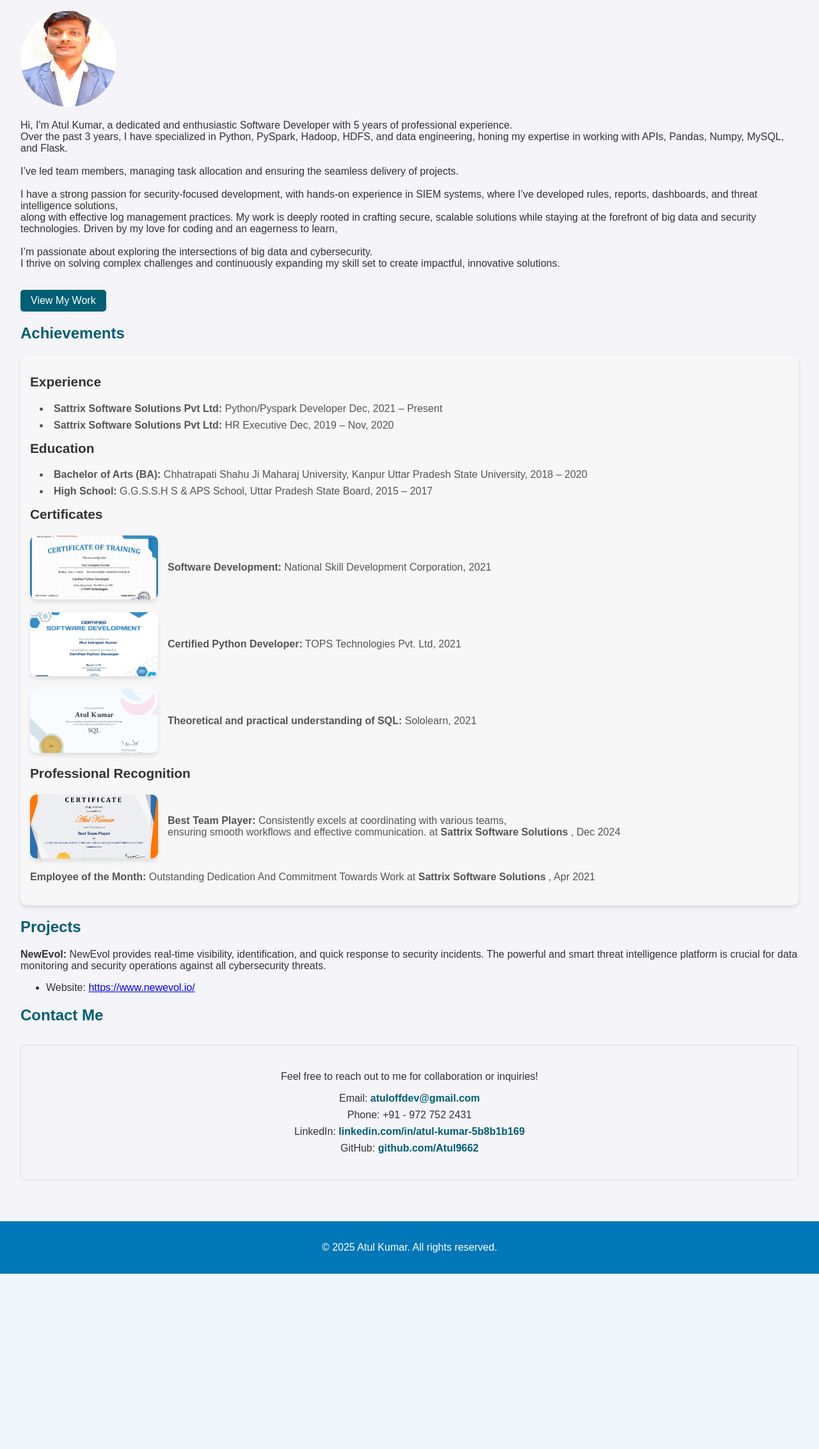
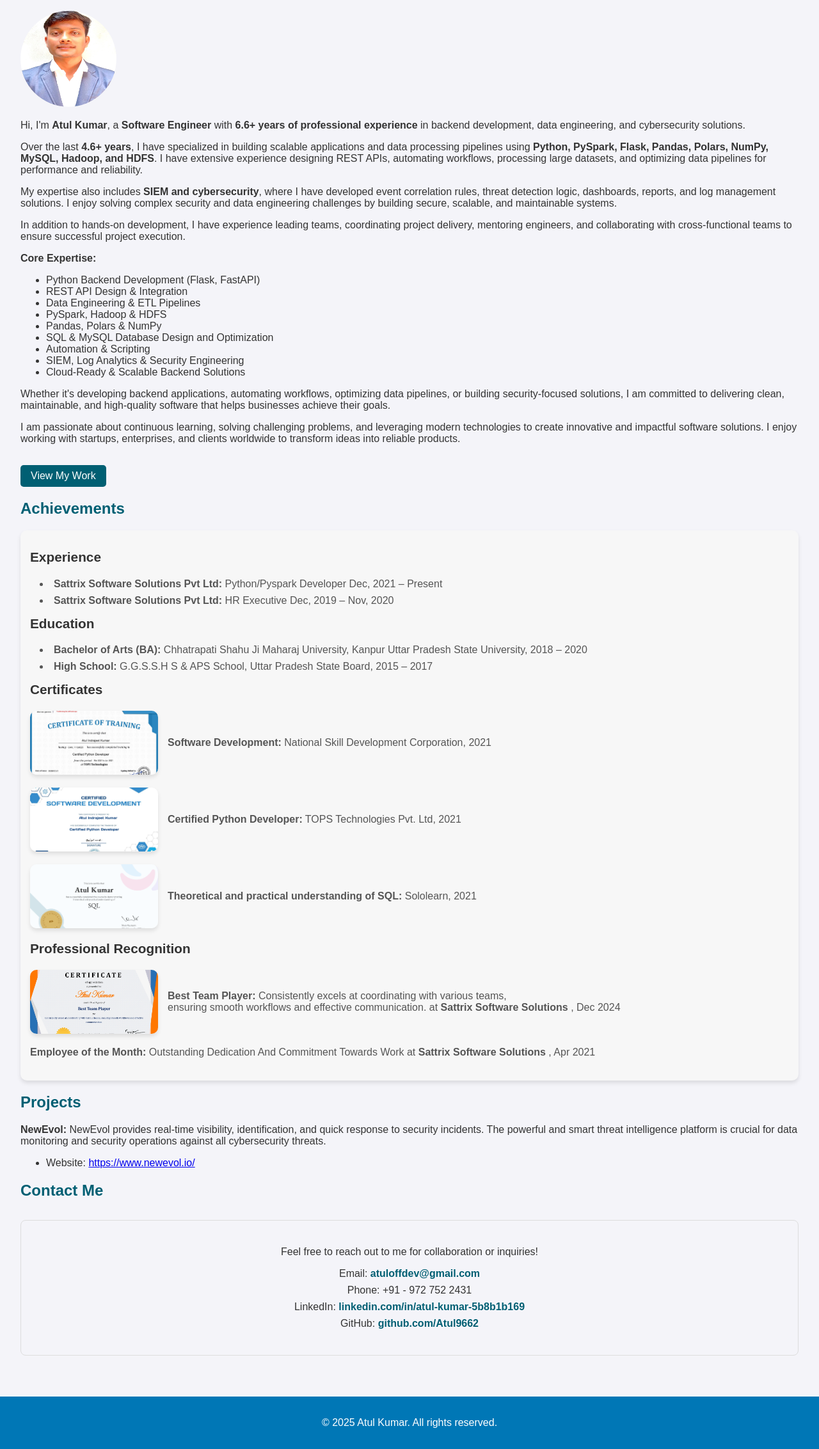
Before and after one commit to Atul9662/portfolio_atul, a Flask app: page / in a window 1280 px wide. Shown: the part 202-2467 px from the top of the page at 64% size. Before the commit the page ends 2193 px from the top, so only its background shows below. Run offline with Flask 3, Linux system fonts and the light colour scheme.

Commit message:
exp update

```diff
--- a/templates/index.html
+++ b/templates/index.html
@@ -5,17 +5,60 @@
     <h2>Welcome to My Portfolio</h2>
     <div class="home-section">
         <img src="{{ url_for('static', filename='images/profile.jpg') }}" alt="Profile Picture" class="profile-pic">
-        <p>Hi, I'm Atul Kumar, a dedicated and enthusiastic Software Developer with 5 years of professional experience.<br>
-            Over the past 3 years, I have specialized in Python, PySpark, Hadoop, HDFS, and data engineering,
-            honing my expertise in working with APIs, Pandas, Numpy, MySQL, and Flask.<br><br>
-            I’ve led team members, managing task allocation and ensuring the seamless delivery of projects.
-            <br><br>I have a strong passion for security-focused development, with hands-on experience in SIEM systems,
-            where I’ve developed rules, reports, dashboards, and threat intelligence solutions,<br>
-            along with effective log management practices. My work is deeply rooted in crafting secure, scalable solutions while staying at the forefront of big data and security technologies.
-            Driven by my love for coding and an eagerness to learn,<br><br>
-            I’m passionate about exploring the intersections of big data and cybersecurity.<br>
-            I thrive on solving complex challenges and continuously expanding my skill set to create
-            impactful, innovative solutions.</p>
+        <p>
+            Hi, I'm <strong>Atul Kumar</strong>, a <strong>Software Engineer</strong> with
+            <strong>6.6+ years of professional experience</strong> in backend development,
+            data engineering, and cybersecurity solutions.
+        </p>
+
+        <p>
+            Over the last <strong>4.6+ years</strong>, I have specialized in building scalable
+            applications and data processing pipelines using
+            <strong>Python, PySpark, Flask, Pandas, Polars, NumPy, MySQL, Hadoop, and HDFS</strong>.
+            I have extensive experience designing REST APIs, automating workflows, processing
+            large datasets, and optimizing data pipelines for performance and reliability.
+        </p>
+
+        <p>
+            My expertise also includes <strong>SIEM and cybersecurity</strong>, where I have
+            developed event correlation rules, threat detection logic, dashboards, reports,
+            and log management solutions. I enjoy solving complex security and data engineering
+            challenges by building secure, scalable, and maintainable systems.
+        </p>
+
+        <p>
+            In addition to hands-on development, I have experience leading teams, coordinating
+            project delivery, mentoring engineers, and collaborating with cross-functional teams
+            to ensure successful project execution.
+        </p>
+
+        <p>
+            <strong>Core Expertise:</strong>
+        </p>
+
+        <ul>
+            <li>Python Backend Development (Flask, FastAPI)</li>
+            <li>REST API Design & Integration</li>
+            <li>Data Engineering & ETL Pipelines</li>
+            <li>PySpark, Hadoop & HDFS</li>
+            <li>Pandas, Polars & NumPy</li>
+            <li>SQL & MySQL Database Design and Optimization</li>
+            <li>Automation & Scripting</li>
+            <li>SIEM, Log Analytics & Security Engineering</li>
+            <li>Cloud-Ready & Scalable Backend Solutions</li>
+        </ul>
+
+        <p>
+            Whether it's developing backend applications, automating workflows, optimizing
+            data pipelines, or building security-focused solutions, I am committed to delivering
+            clean, maintainable, and high-quality software that helps businesses achieve their goals.
+        </p>
+
+        <p>
+            I am passionate about continuous learning, solving challenging problems, and leveraging
+            modern technologies to create innovative and impactful software solutions. I enjoy working
+            with startups, enterprises, and clients worldwide to transform ideas into reliable products.
+        </p>
     </div>
     <a href="{{ url_for('portfolio') }}" class="btn">View My Work</a>
 </section>
```
